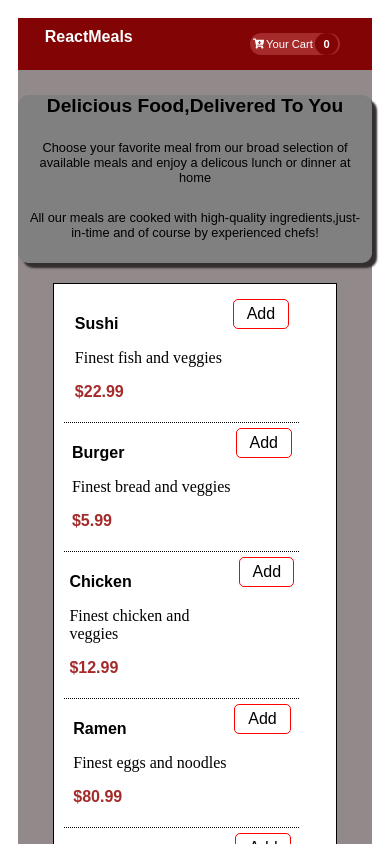
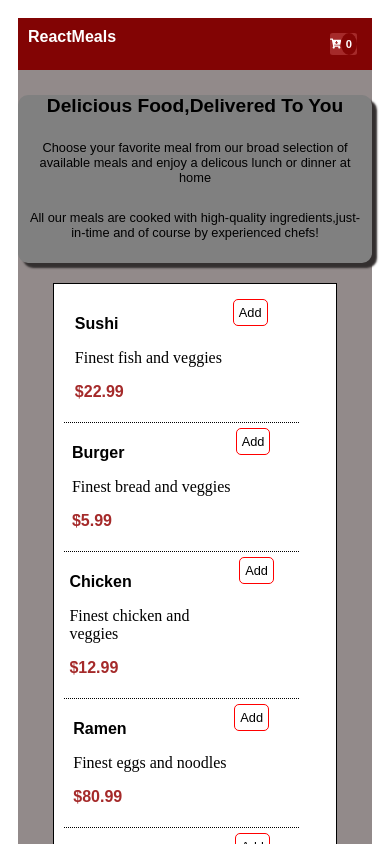
Before and after one commit to SuchiBankoti/restaurant-websit, a React (Create React App) app: page / in a window 390 px wide. Shown: the top 844 px of the page. Built offline with nearby package versions, Linux system fonts and the light colour scheme.

Commit message:
responsive design by changing width of navbar items

```diff
--- a/src/Components/Cart.css
+++ b/src/Components/Cart.css
@@ -3,13 +3,14 @@
 }
 .cart {
   display: flex;
-  width: 90%;
   background-color: brown;
-  border-radius: 20px;
+  border-radius: 10%;
   margin: 5px;
   justify-content: space-evenly;
   align-items: center;
+  font-size: 0.7rem;
 }
+
 .unit-value {
   color: white;
   font-size: large;
@@ -23,8 +24,7 @@
 .cart-items {
   background-color: rgb(130, 4, 4);
   font-weight: 900;
-  width: 25%;
-  height: 25%;
+  width: fit-content;
   text-align: center;
   border-radius: 50%;
   padding: 5px;
--- a/src/Components/Cart.js
+++ b/src/Components/Cart.js
@@ -7,12 +7,11 @@ export default function Cart() {
   const { setToggle, menu } = useContext(dataContext);
   const numberOfItemsInCart = menu.filter((obj) => obj.unit > 0);
   return (
-    <div>
+    <>
       <div className="cart">
         <FaCartArrowDown onClick={() => setToggle(true)} />
-        <div>Your Cart</div>
         <div className="cart-items">{numberOfItemsInCart.length}</div>
       </div>
-    </div>
+    </>
   );
 }
--- a/src/Components/Form.css
+++ b/src/Components/Form.css
@@ -5,7 +5,7 @@
   text-align: center;
   border: 1px solid red;
   height: fit-content;
-  width: 100%;
+  width: fit-content;
   padding: 5px;
   color: inherit;
   border-radius: 5px;
@@ -16,3 +16,6 @@
   gap: 10%;
   cursor: pointer;
 }
+.add {
+  font-size: 0.8rem;
+}
--- a/src/Components/Form.js
+++ b/src/Components/Form.js
@@ -27,7 +27,9 @@ export default function Form(props) {
   return (
     <div className="quantity">
       {quant === 0 ? (
-        <div onClick={() => dispatch("+")}>Add</div>
+        <div onClick={() => dispatch("+")} className="add">
+          Add
+        </div>
       ) : (
         <div className="plus-minus">
           <div onClick={() => dispatch("-")}>-</div>
--- a/src/Components/Navbar.css
+++ b/src/Components/Navbar.css
@@ -1,7 +1,7 @@
 .navbar {
   box-sizing: border-box;
   display: flex;
-  justify-content: space-around;
+  justify-content: space-between;
   padding: 10px;
   color: white;
   background-color: rgb(130, 4, 4);
@@ -12,7 +12,3 @@
   width: 50%;
   font-size: 0.5em;
 }
-.cart-logo {
-  width: 30%;
-  font-size: 0.7rem;
-}
```
